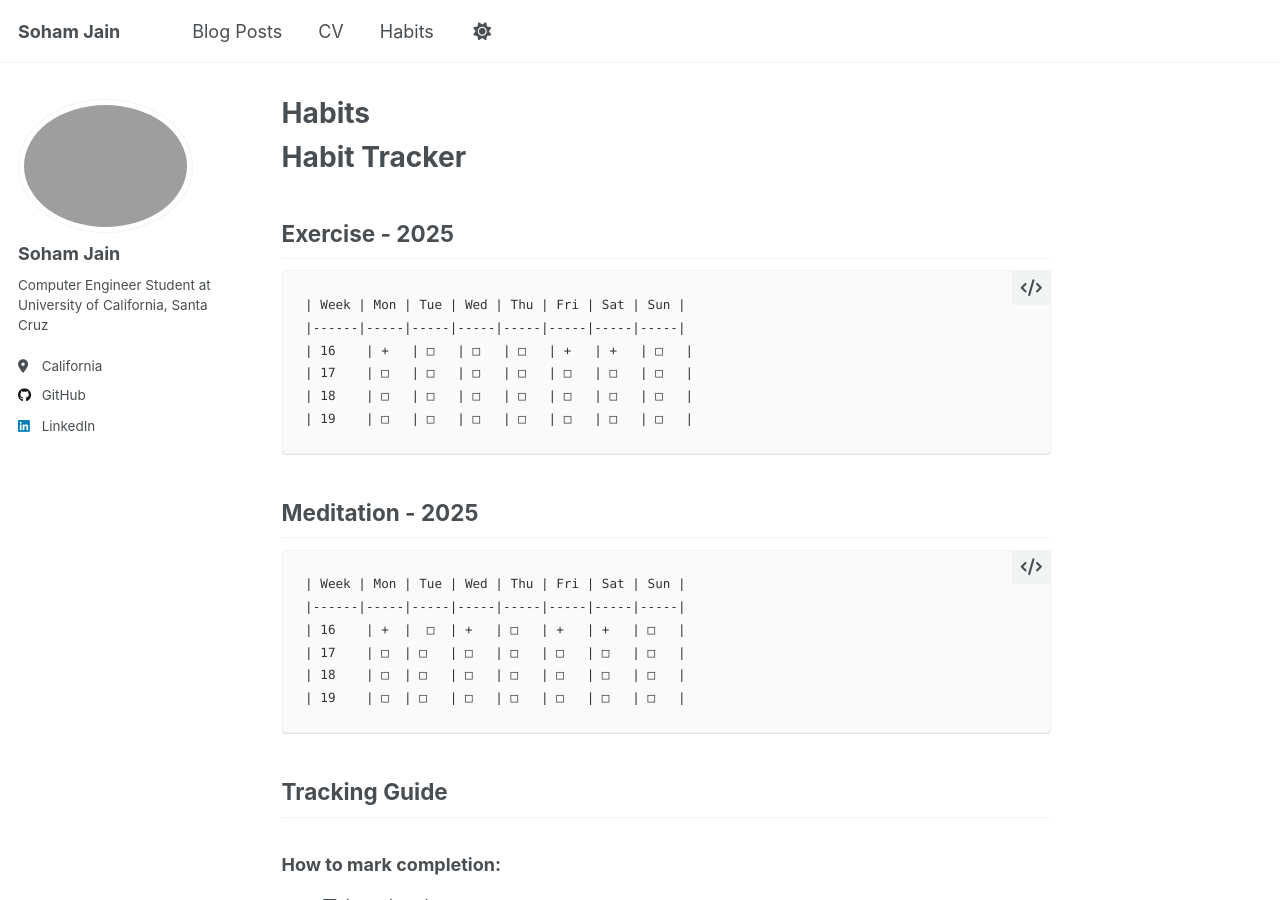
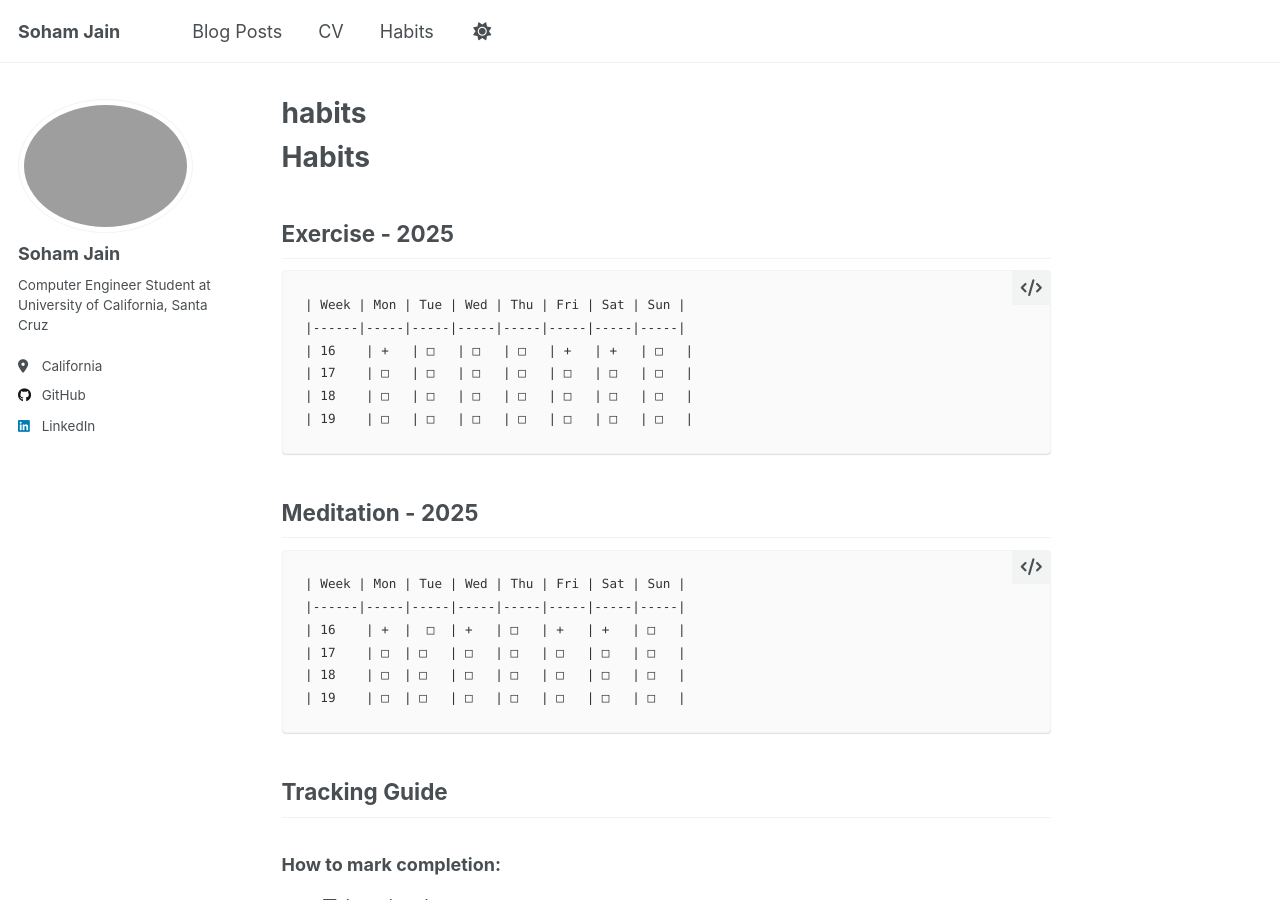
Before and after one commit to J8Soham/J8Soham.github.io, a Jekyll site: the page built from _pages/habits.md, in a window 1280 px wide and 900 px high. Built offline with Jekyll 4.4.1, drawn with Linux system fonts in a browser that asks for light colours.

Commit message:
FIx: Files

````diff
--- a/_pages/habit-tracker.md
+++ b/_pages/habits.md
@@ -1,12 +1,12 @@
 ---
 permalink: /
-title: "Habits"
+title: "habits"
 author_profile: true
 redirect_from:
   - /habits/
 ---
 
-# Habit Tracker
+# Habits
 
 ## Exercise - 2025
 ```
````
